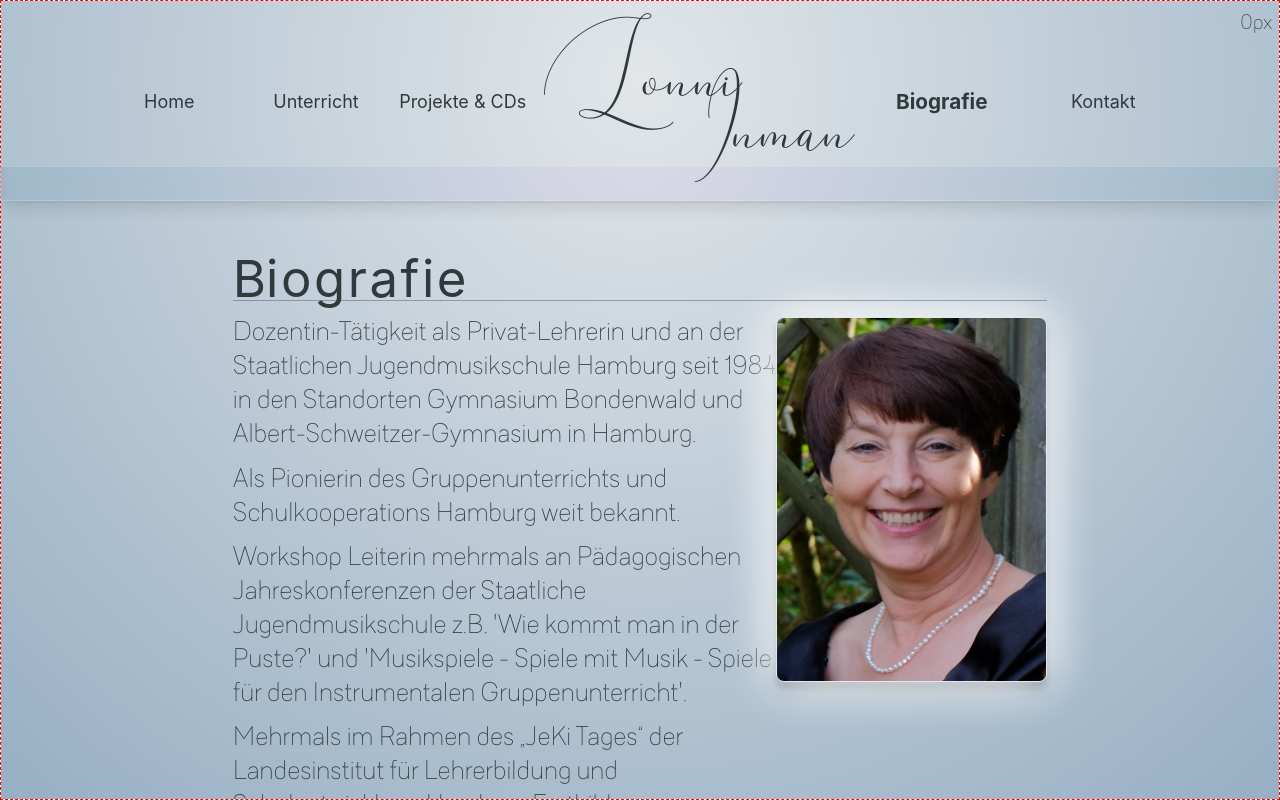
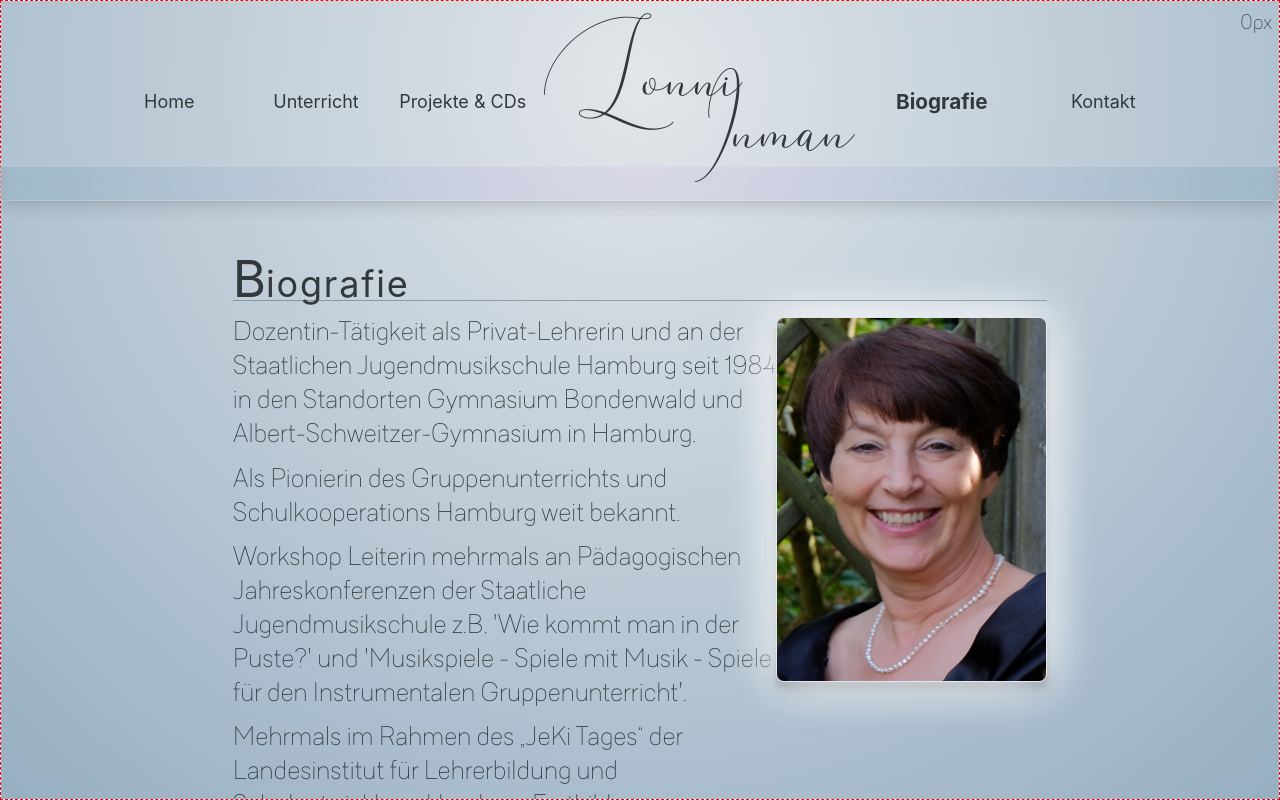
Before and after one commit to j-eick/lonni-homepage, a Next.js app: page /home/biografie in a window 1280 px wide. Built offline with nearby package versions, Linux system fonts and the light colour scheme; a web font is replaced by a local one.

Commit message:
style changes

```diff
--- a/lib/paragraphs/auftritteCds.tsx
+++ b/lib/paragraphs/auftritteCds.tsx
@@ -5,23 +5,23 @@ export default function AuftritteCds() {
 
     return (
         <>
-            <Bulletpoint bulletpointSize={bulletpointSize}>
+            <Bulletpoint size={bulletpointSize}>
                 Dozentin-Tätigkeit als Privat-Lehrerin und an der Staatlichen Jugendmusikschule Hamburg seit 1984 in den
                 Standorten Gymnasium Bondenwald und Albert-Schweitzer-Gymnasium in Hamburg.
             </Bulletpoint>
-            <Bulletpoint bulletpointSize={bulletpointSize}>
+            <Bulletpoint size={bulletpointSize}>
                 Als Pionierin des Gruppenunterrichts und Schulkooperations Hamburg weit bekannt.
             </Bulletpoint>
-            <Bulletpoint bulletpointSize={bulletpointSize}>
+            <Bulletpoint size={bulletpointSize}>
                 Workshop Leiterin mehrmals an Pädagogischen Jahreskonferenzen der Staatliche Jugendmusikschule z.B.{" "}
                 <span className="italic">"Wie kommt man in der Puste?"</span> und "Musikspiele - Spiele mit Musik -
                 Spiele für den Instrumentalen Gruppenunterricht"
             </Bulletpoint>
-            <Bulletpoint bulletpointSize={bulletpointSize}>
+            <Bulletpoint size={bulletpointSize}>
                 Mehrmals im Rahmen des „JeKi Tages“ der Landesinstitut für Lehrerbildung und Schulentwicklung Hamburg
                 Fortbildungen gehalten
             </Bulletpoint>
-            <Bulletpoint bulletpointSize={bulletpointSize}>
+            <Bulletpoint size={bulletpointSize}>
                 Erfolgreiche Teilnahme von diverse Schüler an Wettbewerbe, u.a. Jugendmusiziert bis zum Bundeswettbewerb
             </Bulletpoint>
         </>
--- a/tailwind.config.js
+++ b/tailwind.config.js
@@ -124,7 +124,7 @@ module.exports = {
                 //--- HEADER-TITLE ---//
                 //-----Mobile
                 //--------2xs:320px
-                "size-headerTitle-mobile-2xs": "clamp(30px, 9vw, 55px)",
+                "size-headerTitle-mobile-2xs": "clamp(30px, 9vw, 50px)",
                 //-----Desktop
                 "size-headerTitle": "85px",
 
@@ -143,7 +143,7 @@ module.exports = {
                 //--- PAGE-TITLE ---//
                 //-----Mobile
                 "size-firstLetterPagetitle-mobile": "var(--step-4)",
-                "size-restPageTitle-mobile": "var(--step-3)",
+                "size-restPageTitle-mobile": "var(--step-2)",
                 //-----Desktop
                 "size-pageTitle": "var(--step-2)",
                 "size-firstLetterPagetitle": "var(--step-3)",
@@ -258,22 +258,6 @@ module.exports = {
                 standardText: 1.8,
                 regularText: "34px",
             },
-            maxWidth: {
-                "navContainer-left": "440px",
-                "navContainer-right": "405px",
-                "950px": "950px",
-                "1050px": "1050px",
-                "1150px": "1150px",
-                "1200px": "1200px",
-                "1250px": "1250px",
-                "1350px": "1350px",
-                "canvas--1270px": "1150px",
-            },
-            padding: {
-                //--- KONTAKT-CARD
-                //-----Mobile
-                mobile: "calc(1.2 * 8vw)",
-            },
             width: {
                 // DESKTOP
                 "1.5/10": "15%",
@@ -291,6 +275,10 @@ module.exports = {
                 "nav-minWidth": "min(30%, 270px)",
                 "canvas-width": "min(85%, 1200px)",
                 "responsive-photo": "clamp(300px, 35vw, 450px)",
+
+                //--- TITLE
+                //-----Mobile
+                title: "clamp()",
 
                 //--- KONTAKT-CARD
                 "kontaktCard-desktop": "clamp(80%, 80%, 500px)",
@@ -315,9 +303,24 @@ module.exports = {
                 "catSilhuette-mobile": "clamp(120px, 45vw, 170px)",
                 "catSilhuette-desktop": "clamp(120px, .75 * 45vw, 200px)",
             },
+            maxWidth: {
+                "navContainer-left": "440px",
+                "navContainer-right": "405px",
+                "950px": "950px",
+                "1050px": "1050px",
+                "1150px": "1150px",
+                "1200px": "1200px",
+                "1250px": "1250px",
+                "1350px": "1350px",
+                "canvas--1270px": "1150px",
+            },
             padding: {
                 1.5: "6px",
                 2.5: "10px",
+
+                //--- KONTAKT-CARD
+                //-----Mobile
+                mobile: "calc(1.2 * 8vw)",
             },
             scale: {
                 "navLinks-selected": "1.15",
@@ -357,6 +360,9 @@ module.exports = {
                 "content_bottom-mobile": "clamp(60px, 20vw, 160px)",
                 //-----Desktop
                 "content_bottom-desktop": "clamp(60px, 10vw, 120px)",
+
+                //--- PAGE-TITLE || marginBottom
+                pageTitle: "clamp(12.5px, 1.75vw, 25px)",
 
                 //--- MOBILE-TITLE
                 //-----Lonni (top)
```
